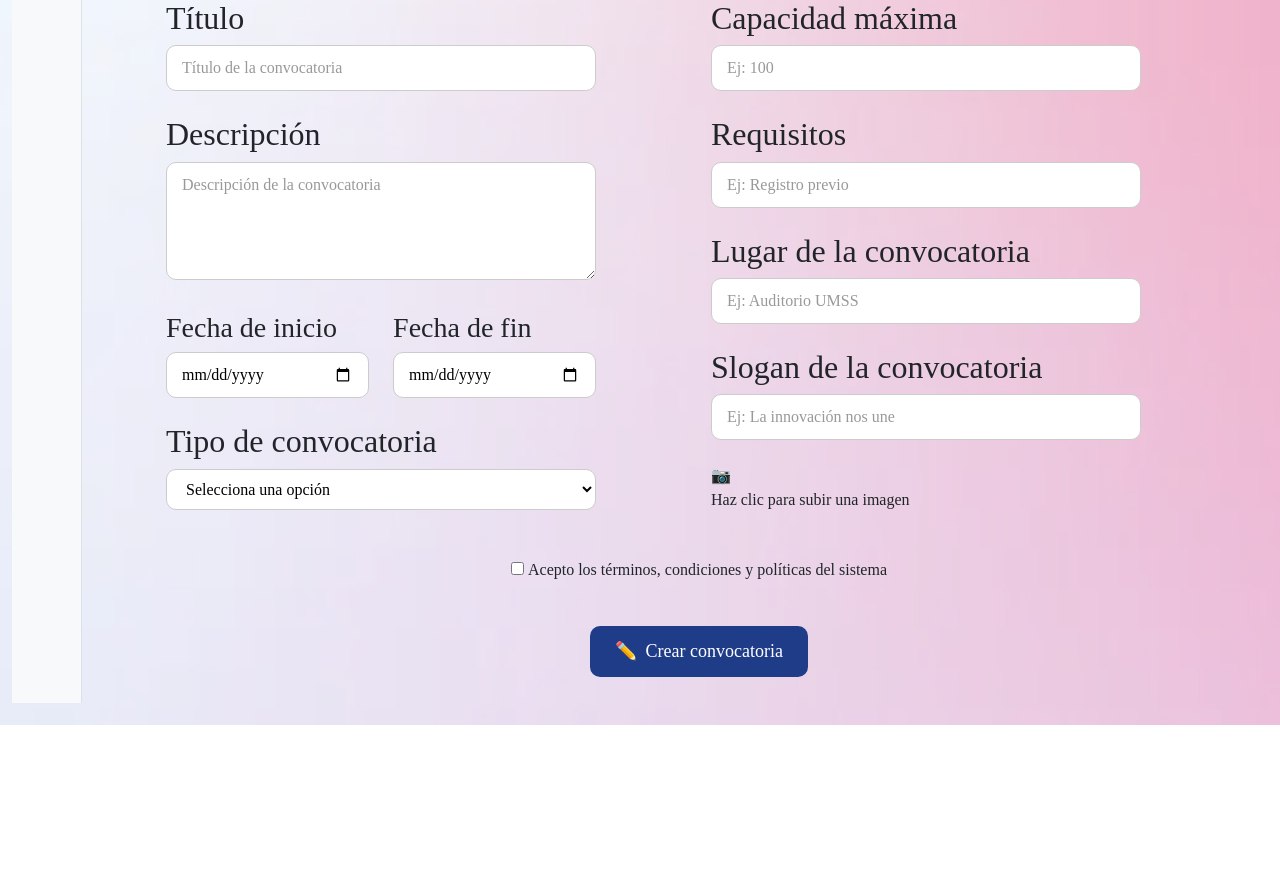
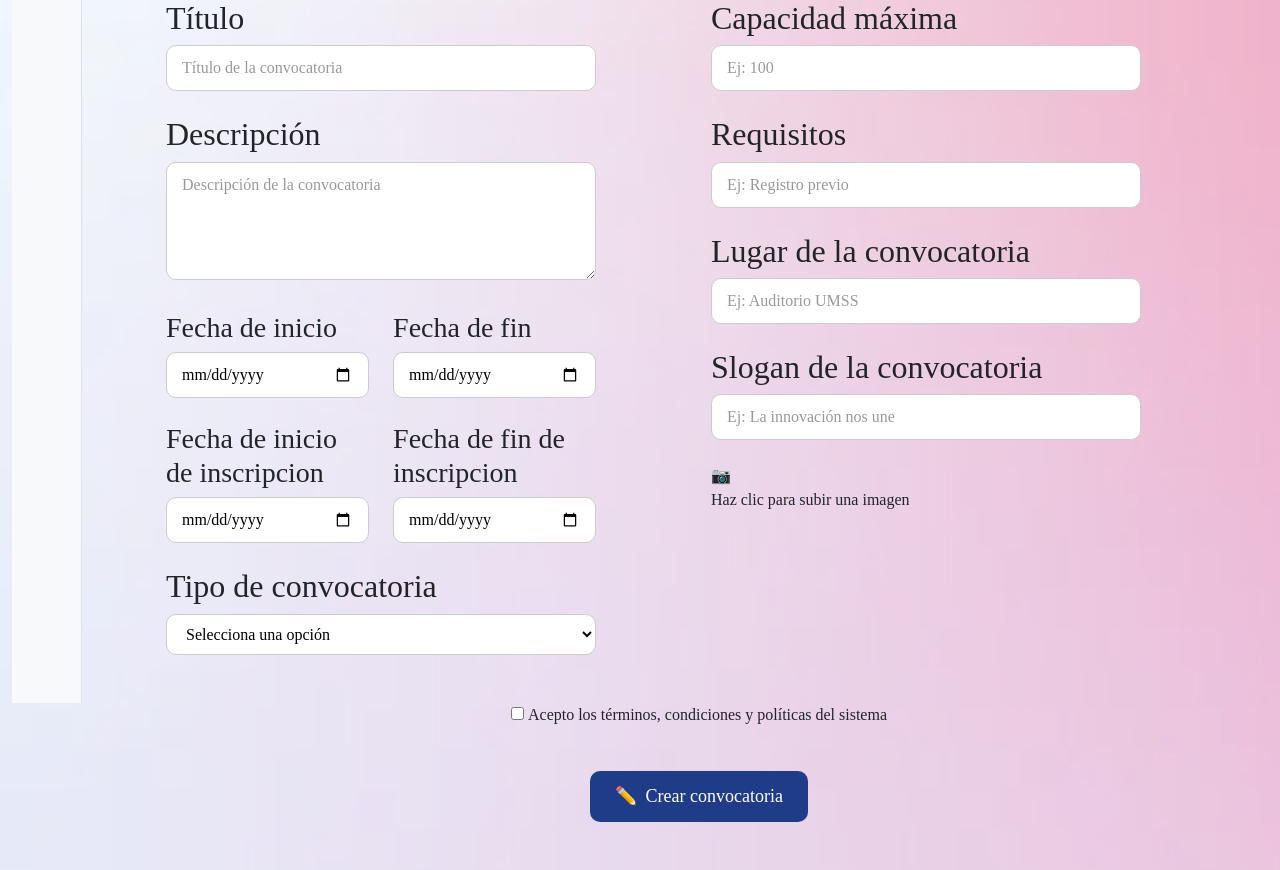
Before and after one commit to Darjom/EventMaker, a Flask app: template templates/events/crearEvento.html in a window 1280 px wide. Shown: the part 175-1045 px from the top of the page. Before the commit the page ends 900 px from the top, so only its background shows below. Run offline with Flask 3, Linux system fonts and the light colour scheme; the template is opened without the code that fills it, so the values that code supplies are empty; some libraries are stand-ins or nearby versions.

Commit message:
update fechas eventos
casa

```diff
--- a/modules/events/application/dtos/EventDTO.py
+++ b/modules/events/application/dtos/EventDTO.py
@@ -32,7 +32,7 @@ class EventDTO(BaseModel):
             descripcion_evento=event.descripcion_evento,
             inicio_evento=event.inicio_evento,
             fin_evento=event.fin_evento,
-            incio_inscripcion=event.inicio_inscripcion,
+            inicio_inscripcion=event.inicio_inscripcion,
             fin_inscripcion=event.fin_inscripcion,
             capacidad_evento=event.capacidad_evento,
             inscripcion=event.inscripcion,
--- a/modules/events/controllers/routes.py
+++ b/modules/events/controllers/routes.py
@@ -60,6 +60,8 @@ def crear_evento():
             descripcion_evento=form.get("descripcion"),
             inicio_evento=datetime.strptime(form.get("fecha_inicio"), "%Y-%m-%d"),
             fin_evento=datetime.strptime(form.get("fecha_fin"), "%Y-%m-%d"),
+            inicio_inscripcion=datetime.strptime(form.get("fecha_inicio-inscripcion"), "%Y-%m-%d"),
+            fin_inscripcion=datetime.strptime(form.get("fecha_fin-inscripcion"), "%Y-%m-%d"),
             capacidad_evento=int(form.get("capacidad")),
             inscripcion=form.get("tipo_evento"),
             requisitos=form.get("requisitos"),
--- a/templates/events/crearEvento.html
+++ b/templates/events/crearEvento.html
@@ -53,6 +53,16 @@
             <div class="col">
               <h3>Fecha de fin</h3>
               <input type="date" name="fecha_fin" class="crear-evento-input" required>
+            </div>
+          </div>
+          <div class="row mb-4">
+            <div class="col">
+              <h3>Fecha de inicio de inscripcion</h3>
+              <input type="date" name="fecha_inicio-inscripcion" class="crear-evento-input" required>
+            </div>
+            <div class="col">
+              <h3>Fecha de fin de inscripcion</h3>
+              <input type="date" name="fecha_fin-inscripcion" class="crear-evento-input" required>
             </div>
           </div>
 
```
Also changed, not shown: static/img/uploads/1744408250.900475_umss_logo.png (added), static/img/uploads/1744408806.147841_images.png (added), 1 other file.
